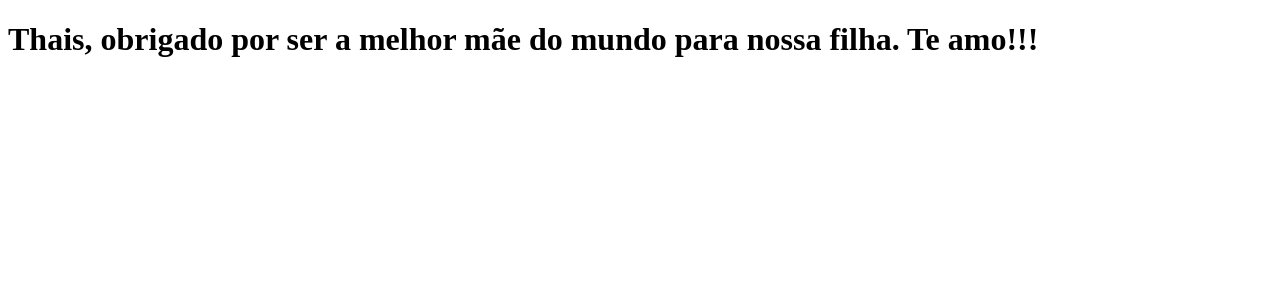
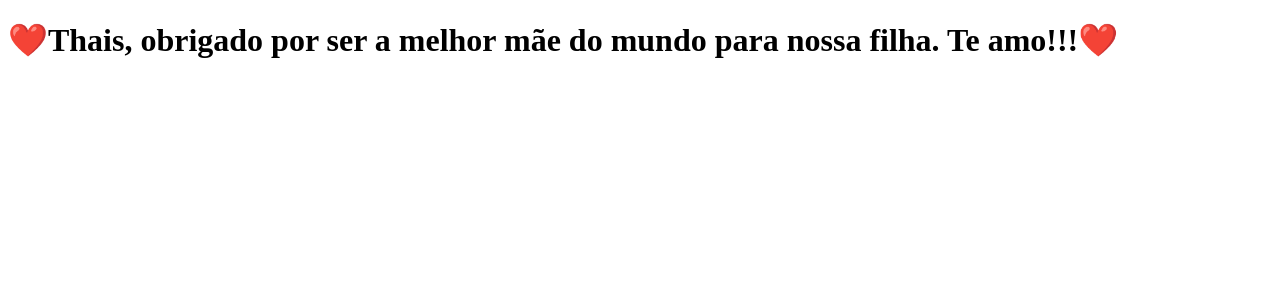
Before and after one commit to lucianommatos/tabnews-clone, a Next.js app: page / in a window 1280 px wide. Shown: the top 300 px of the page. Built offline with nearby package versions, Linux system fonts and the light colour scheme.

Commit message:
Added hearts

```diff
--- a/pages/index.js
+++ b/pages/index.js
@@ -1,5 +1,5 @@
  function Home() {
-    return <h1>Thais, obrigado por ser a melhor mãe do mundo para nossa filha. Te amo!!!</h1>
+    return <h1>❤️Thais, obrigado por ser a melhor mãe do mundo para nossa filha. Te amo!!!❤️</h1>
  }
 
  export default Home;
```
